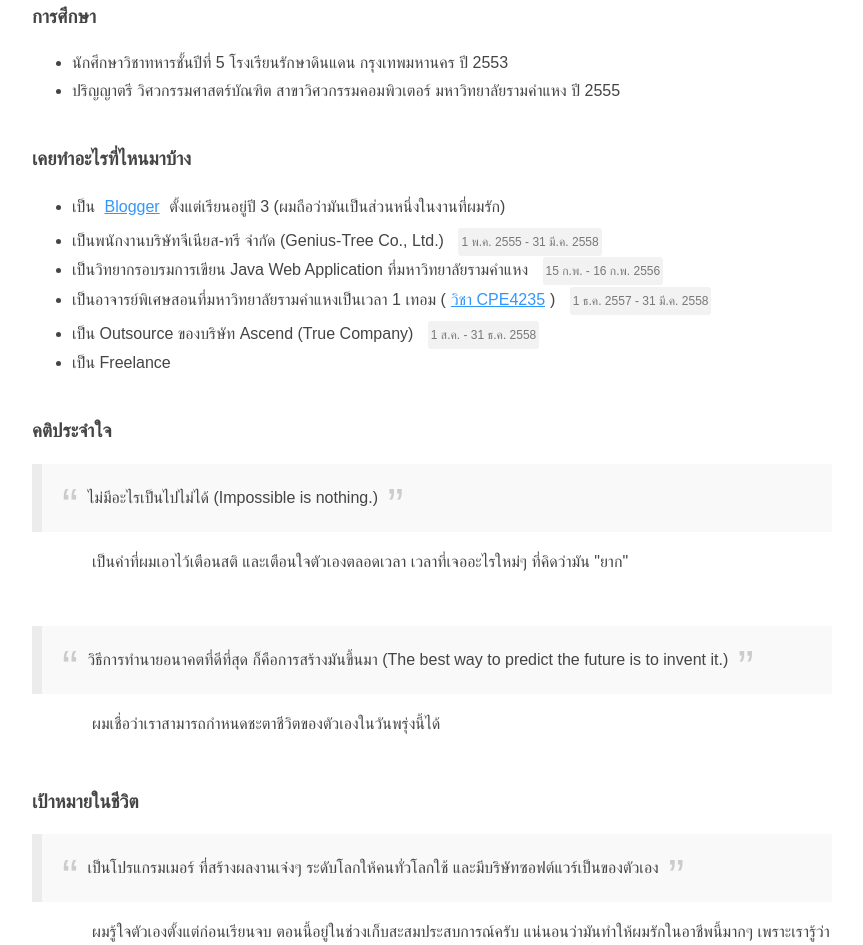
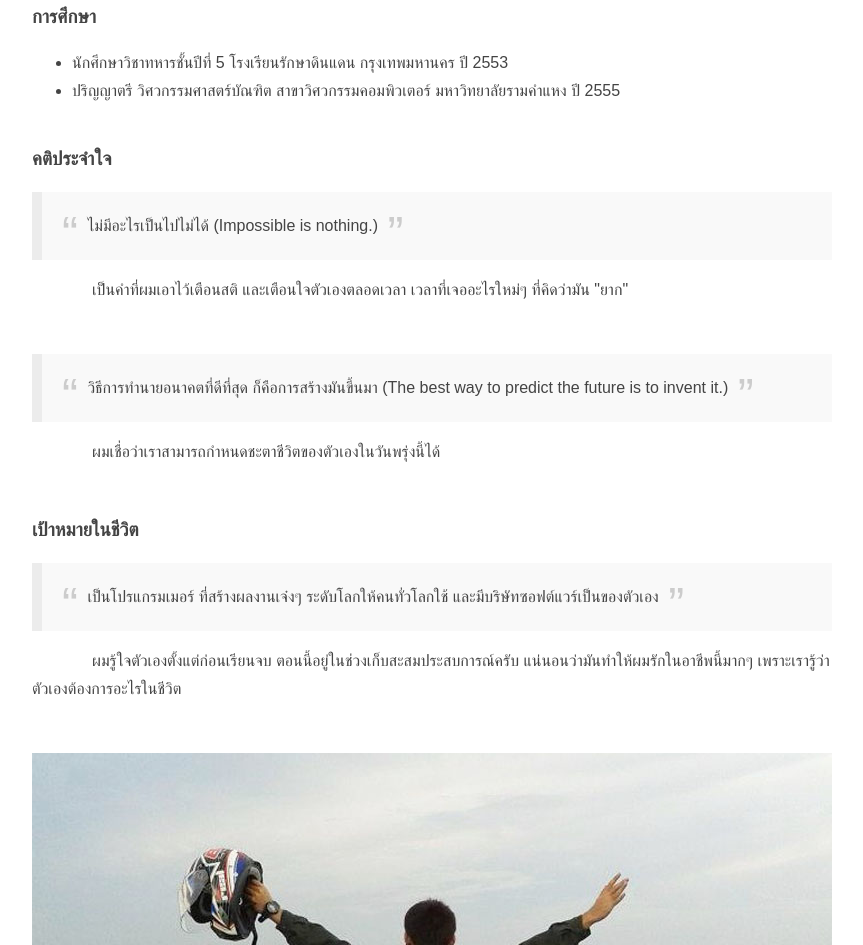
Before and after one commit to jittagornp/jittagornp.me, a plain HTML site: page src/main/resources/static/index.html in a window 1280 px wide. Shown: the part 1345-2290 px from the top of the page, without its empty margins (208-1071 px from the left). Drawn offline with Linux system fonts and the light colour scheme.

Commit message:
Update index.html

```diff
--- a/src/main/resources/static/index.html
+++ b/src/main/resources/static/index.html
@@ -496,34 +496,6 @@
             ปริญญาตรี วิศวกรรมศาสตร์บัณฑิต สาขาวิศวกรรมคอมพิวเตอร์ มหาวิทยาลัยรามคำแหง ปี 2555
           </li>
         </ul>
-        <h3>เคยทำอะไรที่ไหนมาบ้าง</h3>
-        <ul>
-          <li>
-            เป็น <a href="http://na5cent.blogspot.com">Blogger</a>
-            ตั้งแต่เรียนอยู่ปี 3
-            <span>(ผมถือว่ามันเป็นส่วนหนึ่งในงานที่ผมรัก)</span>
-          </li>
-          <li>
-            เป็นพนักงานบริษัทจีเนียส-ทรี จำกัด (Genius-Tree Co., Ltd.)
-            <span class="jpm-display-time">1 พ.ค. 2555 - 31 มี.ค. 2558</span>
-          </li>
-          <li>
-            เป็นวิทยากรอบรมการเขียน Java Web Application ที่มหาวิทยาลัยรามคำแหง
-            <span class="jpm-display-time">15 ก.พ. - 16 ก.พ. 2556</span>
-          </li>
-          <li>
-            เป็นอาจารย์พิเศษสอนที่มหาวิทยาลัยรามคำแหงเป็นเวลา 1 เทอม
-            <span>(<a href="http://www.slideshare.net/jittagornp/1-cpe4235-2557">วิชา CPE4235</a>)</span>
-            <span class="jpm-display-time">1 ธ.ค. 2557 - 31 มี.ค. 2558</span>
-          </li>
-          <li>
-            เป็น Outsource ของบริษัท  Ascend <span>(True Company)</span>
-            <span class="jpm-display-time">1 ส.ค. - 31 ธ.ค. 2558</span>
-          </li>
-          <li>
-            เป็น Freelance
-          </li>
-        </ul>
         <h3>คติประจำใจ</h3>
         <blockquote>
           ไม่มีอะไรเป็นไปไม่ได้ <span>(Impossible is nothing.)</span>
```
